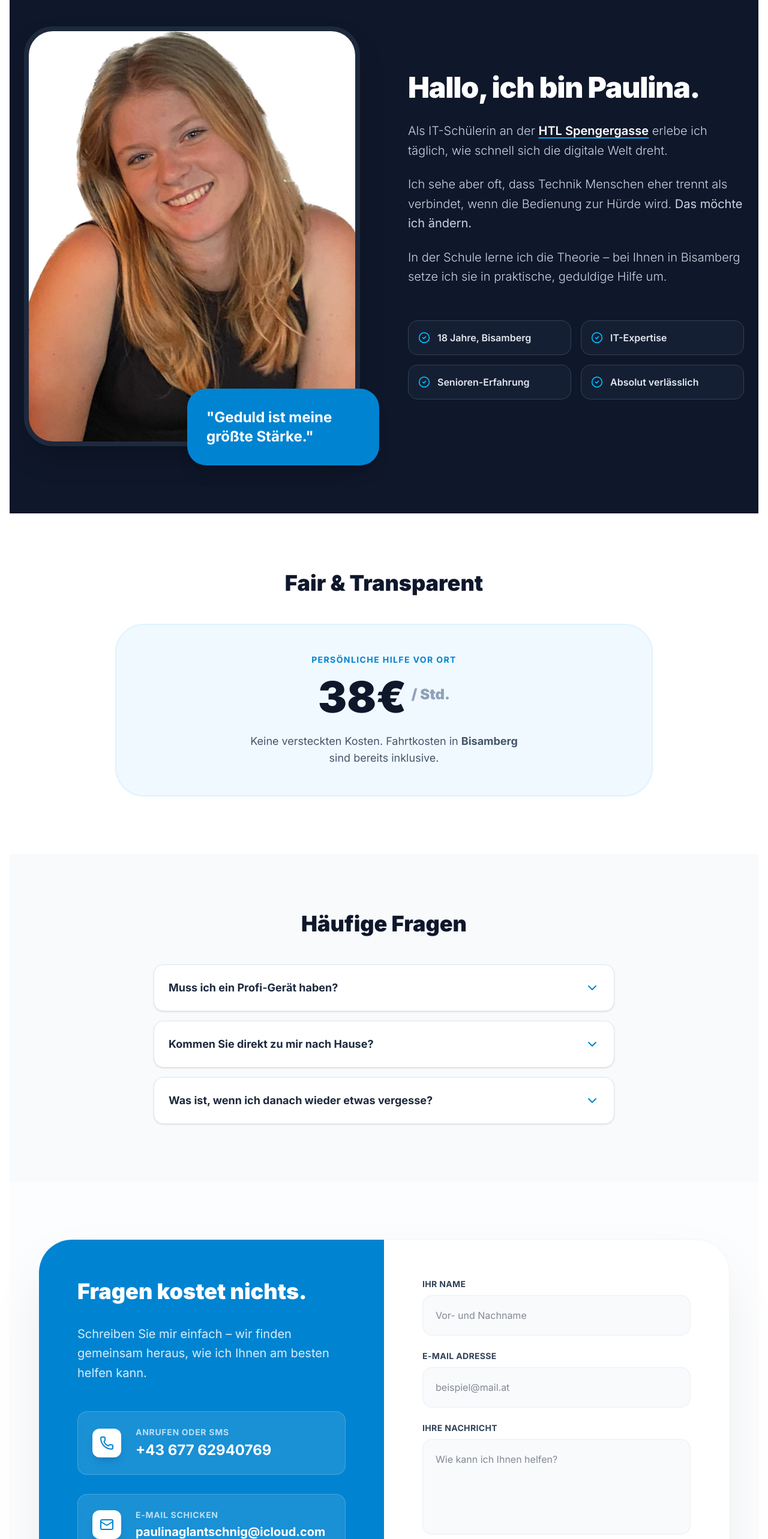
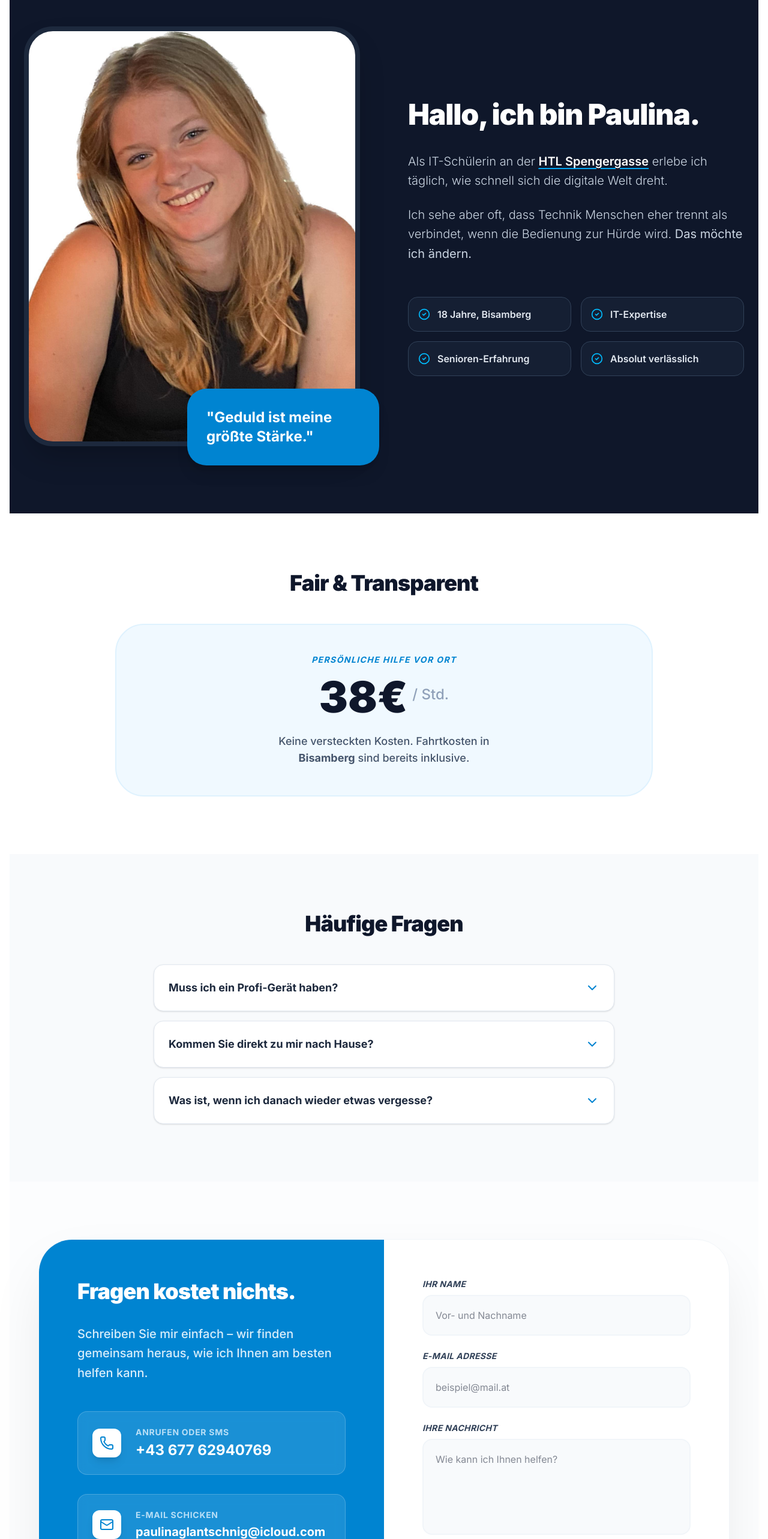
Before and after one commit to paulinaglantschnig/digital-hilfe, a Next.js app: page / in a window 1280 px wide. Shown: the part 2100-4666 px from the top of the page at 60% size. Built offline with nearby package versions, Linux system fonts and the light colour scheme.

Commit message:
hoffe es geht

```diff
--- a/src/app/page.tsx
+++ b/src/app/page.tsx
@@ -2,8 +2,8 @@
 
 import React, { useState } from 'react';
 import {
-  Smartphone, Shield, Brain, BookOpen, Clock,
-  Euro, Mail, Phone, CheckCircle2, ChevronDown,
+  Smartphone, Shield, Brain, Clock,
+  Mail, Phone, CheckCircle2, ChevronDown,
   Smile, Heart, ShieldCheck
 } from 'lucide-react';
 
@@ -22,6 +22,27 @@ export default function DigitalhilfeWebsite() {
     { title: "Alltag & Behörden", icon: Clock, items: ["ID Austria & ELGA Hilfe", "Öffi-Apps & Tickets", "Sicher Online-Shoppen"] },
     { title: "Digitale Sicherheit", icon: Shield, items: ["Betrugsmaschen erkennen", "Sichere Bezahlwege", "Abo-Fallen & Privatsphäre"] },
     { title: "Medien & KI", icon: Brain, items: ["KI als Alltagshelfer", "Fake-News erkennen", "WhatsApp richtig nutzen"] },
+  ];
+
+  const reviews = [
+    {
+      name: "Hannelore M.",
+      location: "Bisamberg",
+      text: "Paulina hat mir mit einer Engelsgeduld erklärt, wie ich Fotos per WhatsApp verschicke. Jetzt kann ich endlich Bilder von meinen Enkeln sehen!",
+      stars: 5
+    },
+    {
+      name: "Dr. Gerhard W.",
+      location: "Korneuburg",
+      text: "Die Einrichtung der ID Austria war für mich ein Buch mit sieben Siegeln. Dank der Hilfe von Paulina hat alles innerhalb einer Stunde geklappt.",
+      stars: 5
+    },
+    {
+      name: "Marianne & Josef",
+      location: "Langenzersdorf",
+      text: "Wir hatten Angst, etwas falsch zu machen. Paulina hat uns die Scheu vor dem Tablet genommen. Sehr kompetent und freundlich!",
+      stars: 5
+    }
   ];
 
   const faqs = [
@@ -76,7 +97,7 @@ export default function DigitalhilfeWebsite() {
         </div>
       </section>
 
-      {/* Mein Versprechen (Sorglos-Elemente) */}
+      {/* Mein Versprechen */}
       <section className="py-20 bg-sky-50/50 border-y border-sky-100 px-6">
         <div className="max-w-7xl mx-auto grid md:grid-cols-3 gap-12">
           {[
@@ -124,7 +145,37 @@ export default function DigitalhilfeWebsite() {
         </div>
       </section>
 
-      {/* Über mich - Erweitert */}
+
+      {/* <section className="py-24 px-6 bg-slate-50 overflow-hidden">
+        <div className="max-w-7xl mx-auto">
+          <div className="text-center mb-16">
+            <h2 className="text-4xl md:text-5xl font-black mb-4 text-slate-900 tracking-tight">Was Kunden sagen</h2>
+            <p className="text-lg text-slate-500 font-medium">Erfahrungen aus der Nachbarschaft</p>
+          </div>
+
+          <div className="grid grid-cols-1 md:grid-cols-3 gap-8">
+            {reviews.map((rev, i) => (
+              <div key={i} className="bg-white p-8 rounded-[2.5rem] border border-slate-200 relative shadow-sm hover:shadow-xl transition-all duration-300">
+                <div className="flex mb-4 text-yellow-400">
+                  {[...Array(rev.stars)].map((_, s) => (
+                    <svg key={s} className="w-5 h-5 fill-current" viewBox="0 0 20 20">
+                      <path d="M9.049 2.927c.3-.921 1.603-.921 1.902 0l1.07 3.292a1 1 0 00.95.69h3.462c.969 0 1.371 1.24.588 1.81l-2.8 2.034a1 1 0 00-.364 1.118l1.07 3.292c.3.921-.755 1.688-1.54 1.118l-2.8-2.034a1 1 0 00-1.175 0l-2.8 2.034c-.784.57-1.838-.197-1.539-1.118l1.07-3.292a1 1 0 00-.364-1.118L2.98 8.72c-.783-.57-.38-1.81.588-1.81h3.461a1 1 0 00.951-.69l1.07-3.292z" />
+                    </svg>
+                  ))}
+                </div>
+                <p className="text-slate-700 italic mb-8 leading-relaxed text-lg">&quot;{rev.text}&quot;</p>
+                <div>
+                  <p className="font-bold text-slate-900 text-lg">{rev.name}</p>
+                  <p className="text-sm text-sky-600 font-bold uppercase tracking-wider">{rev.location}</p>
+                </div>
+              </div>
+            ))}
+          </div>
+        </div>
+      </section> */}
+
+
+      {/* Über mich */}
       <section className="py-28 px-6 bg-[#0f172a] text-white overflow-hidden relative">
         <div className="max-w-7xl mx-auto grid lg:grid-cols-2 gap-20 items-center">
           <div className="relative">
@@ -132,20 +183,17 @@ export default function DigitalhilfeWebsite() {
               <img src="/paulina.jpg" alt="Paulina" className="w-full h-full object-cover" />
             </div>
             <div className="absolute -bottom-8 -right-8 bg-sky-600 p-8 rounded-[2rem] shadow-xl z-20 hidden md:block max-w-xs">
-              <p className="font-bold text-2xl">"Geduld ist meine größte Stärke."</p>
+              <p className="font-bold text-2xl">&quot;Geduld ist meine größte Stärke.&quot;</p>
             </div>
           </div>
           <div className="space-y-8">
-            <h2 className="text-5xl font-black tracking-tight">Hallo, ich bin Paulina.</h2>
+            <h2 className="text-5xl font-black tracking-tight leading-tight">Hallo, ich bin Paulina.</h2>
             <div className="space-y-6 text-xl text-slate-300 leading-relaxed font-light">
               <p>
                 Als IT-Schülerin an der <span className="text-white font-semibold underline decoration-sky-500 underline-offset-4">HTL Spengergasse</span> erlebe ich täglich, wie schnell sich die digitale Welt dreht.
               </p>
               <p>
                 Ich sehe aber oft, dass Technik Menschen eher trennt als verbindet, wenn die Bedienung zur Hürde wird. <b>Das möchte ich ändern.</b>
-              </p>
-              <p>
-                In der Schule lerne ich die Theorie – bei Ihnen in Bisamberg setze ich sie in praktische, geduldige Hilfe um.
               </p>
             </div>
             <div className="pt-6 grid grid-cols-1 sm:grid-cols-2 gap-4">
@@ -163,14 +211,14 @@ export default function DigitalhilfeWebsite() {
       {/* Preis */}
       <section className="py-24 bg-white px-6">
         <div className="max-w-4xl mx-auto text-center">
-          <h2 className="text-4xl font-black mb-12">Fair & Transparent</h2>
+          <h2 className="text-4xl font-black mb-12 tracking-tight">Fair & Transparent</h2>
           <div className="bg-sky-50 p-12 rounded-[3rem] border-2 border-sky-100">
             <div className="flex flex-col items-center">
-              <span className="text-sky-600 font-bold uppercase tracking-widest text-sm mb-4">Persönliche Hilfe vor Ort</span>
+              <span className="text-sky-600 font-bold uppercase tracking-widest text-sm mb-4 italic">Persönliche Hilfe vor Ort</span>
               <div className="text-7xl font-black text-slate-900 mb-6 flex items-start">
-                38€<span className="text-2xl text-slate-400 mt-4 ml-2">/ Std.</span>
+                38€<span className="text-2xl text-slate-400 mt-4 ml-2 font-medium">/ Std.</span>
               </div>
-              <p className="text-lg text-slate-600 max-w-md">
+              <p className="text-lg text-slate-600 max-w-md font-medium">
                 Keine versteckten Kosten. Fahrtkosten in <b>Bisamberg</b> sind bereits inklusive.
               </p>
             </div>
@@ -178,22 +226,22 @@ export default function DigitalhilfeWebsite() {
         </div>
       </section>
 
-      {/* FAQ Bereich */}
+      {/* FAQ */}
       <section className="py-24 px-6 bg-slate-50">
         <div className="max-w-3xl mx-auto">
-          <h2 className="text-4xl font-black mb-12 text-center">Häufige Fragen</h2>
+          <h2 className="text-4xl font-black mb-12 text-center tracking-tight">Häufige Fragen</h2>
           <div className="space-y-4">
             {faqs.map((faq, i) => (
               <div key={i} className="bg-white rounded-2xl shadow-sm border border-slate-200 overflow-hidden">
                 <button
                   onClick={() => setOpenFaq(openFaq === i ? null : i)}
-                  className="w-full p-6 text-left flex justify-between items-center hover:bg-slate-50 transition-colors"
+                  className="w-full p-6 text-left flex justify-between items-center hover:bg-slate-50 transition-colors outline-none"
                 >
                   <span className="font-bold text-lg text-slate-800">{faq.q}</span>
-                  <ChevronDown className={`text-sky-600 transition-transform ${openFaq === i ? 'rotate-180' : ''}`} />
+                  <ChevronDown className={`text-sky-600 transition-transform duration-300 ${openFaq === i ? 'rotate-180' : ''}`} />
                 </button>
                 {openFaq === i && (
-                  <div className="p-6 pt-0 text-slate-600 text-lg leading-relaxed animate-in fade-in slide-in-from-top-2 duration-300">
+                  <div className="p-6 pt-0 text-slate-600 text-lg leading-relaxed border-t border-slate-50">
                     {faq.a}
                   </div>
                 )}
@@ -207,14 +255,14 @@ export default function DigitalhilfeWebsite() {
       <section id="kontakt" className="py-24 px-6">
         <div className="max-w-6xl mx-auto bg-white rounded-[3.5rem] shadow-[0_40px_100px_-20px_rgba(0,0,0,0.1)] overflow-hidden grid lg:grid-cols-2 border border-slate-100">
           <div className="p-16 bg-sky-600 text-white">
-            <h2 className="text-4xl font-black mb-8 leading-tight">Fragen kostet nichts.</h2>
-            <p className="text-xl text-sky-50 mb-12 leading-relaxed opacity-90">
+            <h2 className="text-4xl font-black mb-8 leading-tight tracking-tight">Fragen kostet nichts.</h2>
+            <p className="text-xl text-sky-50 mb-12 leading-relaxed opacity-90 font-medium">
               Schreiben Sie mir einfach – wir finden gemeinsam heraus, wie ich Ihnen am besten helfen kann.
             </p>
 
             <div className="space-y-8">
-              <a href="tel:+4367762940769" className="flex items-center p-6 bg-white/10 rounded-2xl hover:bg-white/20 transition backdrop-blur-sm border border-white/20">
-                <div className="w-12 h-12 bg-white rounded-xl flex items-center justify-center mr-6 text-sky-600 shadow-lg">
+              <a href="tel:+4367762940769" className="flex items-center p-6 bg-white/10 rounded-2xl hover:bg-white/20 transition backdrop-blur-sm border border-white/20 group">
+                <div className="w-12 h-12 bg-white rounded-xl flex items-center justify-center mr-6 text-sky-600 shadow-lg group-hover:scale-110 transition-transform">
                   <Phone size={24} />
                 </div>
                 <div>
@@ -222,8 +270,8 @@ export default function DigitalhilfeWebsite() {
                   <span className="text-2xl font-bold">+43 677 62940769</span>
                 </div>
               </a>
-              <a href="mailto:paulinaglantschnig@icloud.com" className="flex items-center p-6 bg-white/10 rounded-2xl hover:bg-white/20 transition backdrop-blur-sm border border-white/20">
-                <div className="w-12 h-12 bg-white rounded-xl flex items-center justify-center mr-6 text-sky-600 shadow-lg">
+              <a href="mailto:paulinaglantschnig@icloud.com" className="flex items-center p-6 bg-white/10 rounded-2xl hover:bg-white/20 transition backdrop-blur-sm border border-white/20 group">
+                <div className="w-12 h-12 bg-white rounded-xl flex items-center justify-center mr-6 text-sky-600 shadow-lg group-hover:scale-110 transition-transform">
                   <Mail size={24} />
                 </div>
                 <div>
@@ -236,15 +284,15 @@ export default function DigitalhilfeWebsite() {
           <div className="p-16">
             <form action="https://formspree.io/f/xkgrdzrl" method="POST" className="space-y-6">
               <div>
-                <label className="block text-sm font-bold text-slate-700 mb-2 uppercase tracking-wide">Ihr Name</label>
+                <label className="block text-sm font-bold text-slate-700 mb-2 uppercase tracking-wide italic">Ihr Name</label>
                 <input type="text" name="name" placeholder="Vor- und Nachname" required className="w-full p-5 bg-slate-50 border-2 border-slate-100 rounded-2xl focus:border-sky-600 focus:bg-white outline-none transition-all" />
               </div>
               <div>
-                <label className="block text-sm font-bold text-slate-700 mb-2 uppercase tracking-wide">E-Mail Adresse</label>
+                <label className="block text-sm font-bold text-slate-700 mb-2 uppercase tracking-wide italic">E-Mail Adresse</label>
                 <input type="email" name="email" placeholder="beispiel@mail.at" required className="w-full p-5 bg-slate-50 border-2 border-slate-100 rounded-2xl focus:border-sky-600 focus:bg-white outline-none transition-all" />
               </div>
               <div>
-                <label className="block text-sm font-bold text-slate-700 mb-2 uppercase tracking-wide">Ihre Nachricht</label>
+                <label className="block text-sm font-bold text-slate-700 mb-2 uppercase tracking-wide italic">Ihre Nachricht</label>
                 <textarea name="message" placeholder="Wie kann ich Ihnen helfen?" required className="w-full p-5 bg-slate-50 border-2 border-slate-100 rounded-2xl h-40 focus:border-sky-600 focus:bg-white outline-none transition-all resize-none" />
               </div>
               <button type="submit" className="w-full bg-sky-600 text-white font-black py-5 rounded-2xl hover:bg-sky-700 transition shadow-xl shadow-sky-200 text-lg uppercase tracking-widest">
@@ -257,7 +305,7 @@ export default function DigitalhilfeWebsite() {
 
       <footer className="py-12 text-center">
         <div className="w-20 h-1 bg-slate-200 mx-auto mb-8 rounded-full"></div>
-        <p className="text-slate-400 font-medium tracking-wide text-sm">
+        <p className="text-slate-400 font-bold tracking-widest text-xs uppercase">
           © {new Date().getFullYear()} Digitalhilfe Paulina • Bisamberg & Umgebung
         </p>
       </footer>
```
